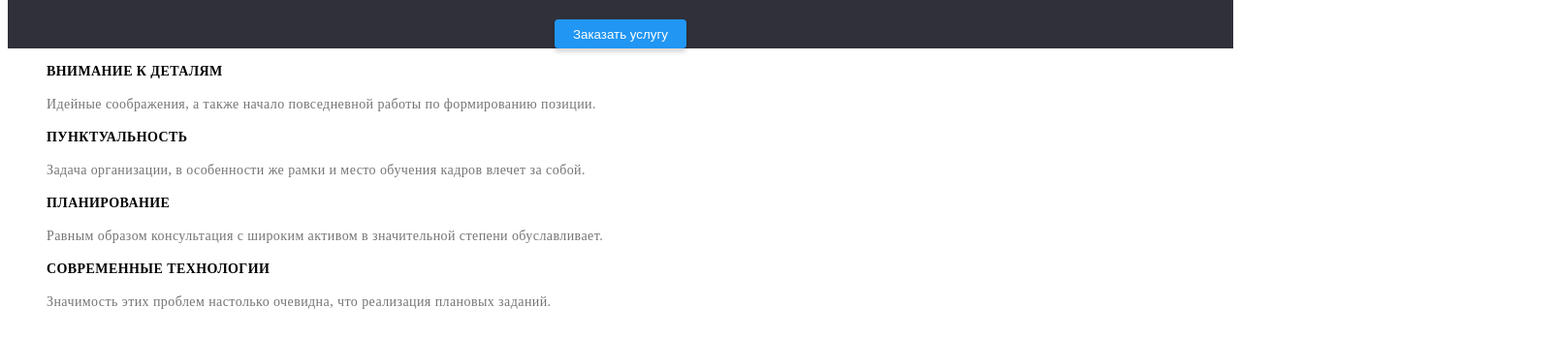
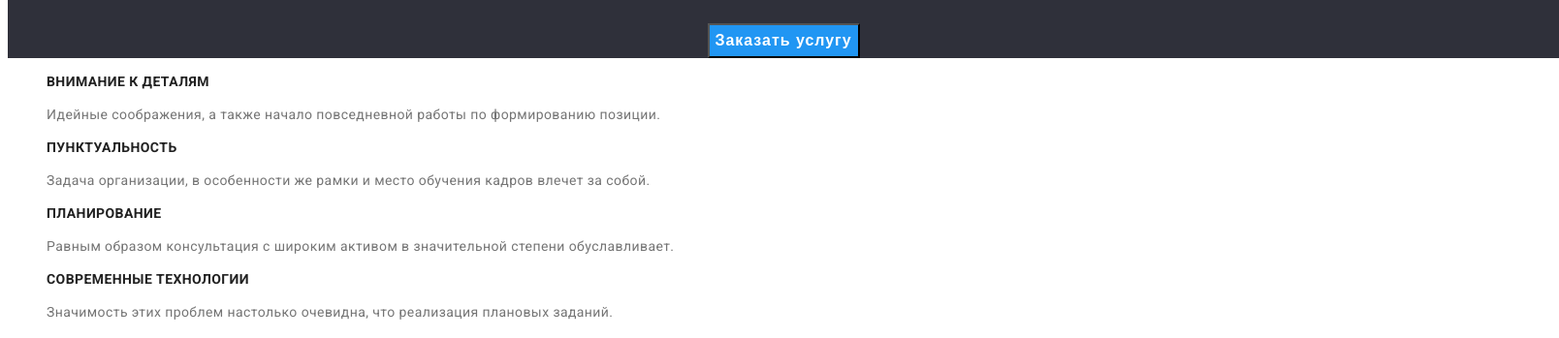
Before and after one commit to whiteoctopuscodes/goit-markup-hw-02, a plain HTML site: page index.html in a window 1280 px wide. Shown: the part 256-605 px from the top of the page at 97% size, 1608 px wide, since content can reach past the window. Drawn offline with Linux system fonts and the light colour scheme.

Commit message:
подправила бади и стилизацию кнопок

```diff
--- a/css/styles.css
+++ b/css/styles.css
@@ -1,6 +1,6 @@
-.body {
+body {
     width: 1600px;
-    font-family: Roboto, sans-serif;
+    font-family: 'Roboto', sans-serif;
     color: var(--main-text-color);
 }
 :root {
@@ -107,11 +107,10 @@ footer {
 .hero button {
     color: #FFFFFF;
     background-color: var(--hover-focus-color);
-    border: none;
-    width: 136px;
-    height: 30px;
-    box-shadow: 0px 4px 4px rgba(0, 0, 0, 0.15);
-    border-radius: 4px;
+    font-weight: 700;
+    font-size: 16px;
+    line-height: 30px;
+    letter-spacing: 0.06em;
 }
 .advantages {
 }
@@ -183,6 +182,12 @@ footer {
 }
 .categories-button {
     color: var(--main-text-color);
+    font-family: 'Roboto';
+    font-weight: 500;
+    font-size: 16px;
+    line-height: 26px;
+    text-align: center;
+    letter-spacing: 0.03em;
     width: 145px;
     height: 38px;
     background: #F5F4FA;
```
